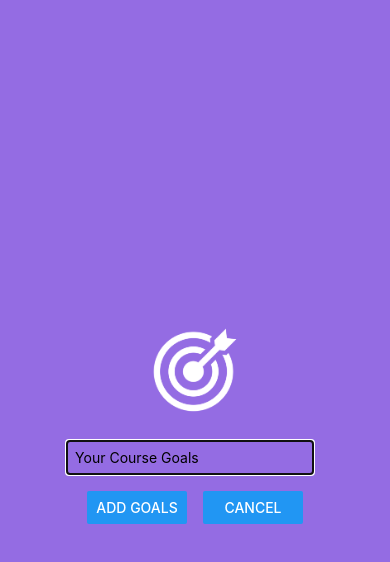
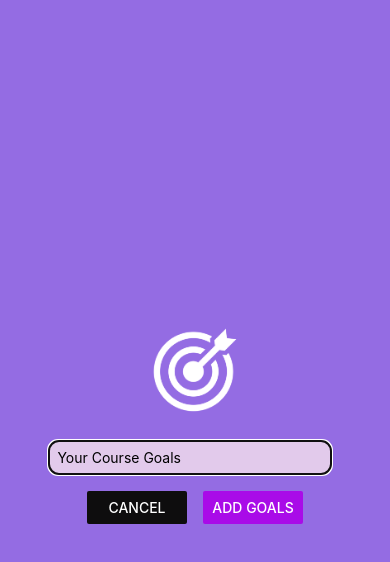
Before and after one commit to developerthetnaingaung/goals-app, a React Native app: screen / in a window 390 px wide. Both pictures are taken after a click on the button "ADD TO GOALS". Shown: the top 562 px of the page. Built offline with nearby package versions, Linux system fonts and the light colour scheme.

Commit message:
goal app finish

```diff
--- a/App.js
+++ b/App.js
@@ -8,6 +8,7 @@ import {
   ScrollView,
   FlatList,
 } from "react-native";
+import { StatusBar } from "expo-status-bar";
 
 import GoalsItem from "./components/GoalsItem";
 import GoalsInput from "./components/GoalsInput";
@@ -40,10 +41,12 @@ export default function App() {
   }
 
   return (
+    <>
+      <StatusBar style="auto" />
       <View style={styles.appContainer}>
         <Button
           title="Add To Goals"
-        color="purple"
+          color="#A90BE8"
           onPress={startAddGoalHandler}
         />
         <GoalsInput
@@ -67,6 +70,7 @@ export default function App() {
           />
         </View>
       </View>
+    </>
   );
 }
 
@@ -75,6 +79,8 @@ const styles = StyleSheet.create({
     flex: 1,
     padding: 50,
     paddingHorizontal: 19,
+    borderRadius: 10,
+    backgroundColor: "#E2CAEB",
   },
   goalsContainer: {
     flex: 5,
--- a/components/GoalsInput.js
+++ b/components/GoalsInput.js
@@ -36,10 +36,14 @@ const GoalsInput = (props) => {
         />
         <View style={styles.buttonContainer}>
           <View style={styles.button}>
-            <Button title="Add Goals" onPress={addGoalHandler} />
+            <Button title="Cancel" onPress={props.onCancel} color="#0E0D0E" />
           </View>
           <View style={styles.button}>
-            <Button title="Cancel" onPress={props.onCancel} />
+            <Button
+              title="Add Goals"
+              onPress={addGoalHandler}
+              color="#A90BE8"
+            />
           </View>
         </View>
       </View>
@@ -63,11 +67,13 @@ const styles = StyleSheet.create({
     marginBottom: 20,
   },
   TextInput: {
-    width: "70%",
-    borderColor: "black",
+    width: "80%",
+    backgroundColor: "#E2CAEB",
+    color: "black",
     borderWidth: 1,
     padding: 8,
     marginRight: 10,
+    borderRadius: 10,
   },
   buttonContainer: {
     flexDirection: "row",
```
Lines whose indentation alone changed are shown as unchanged.
